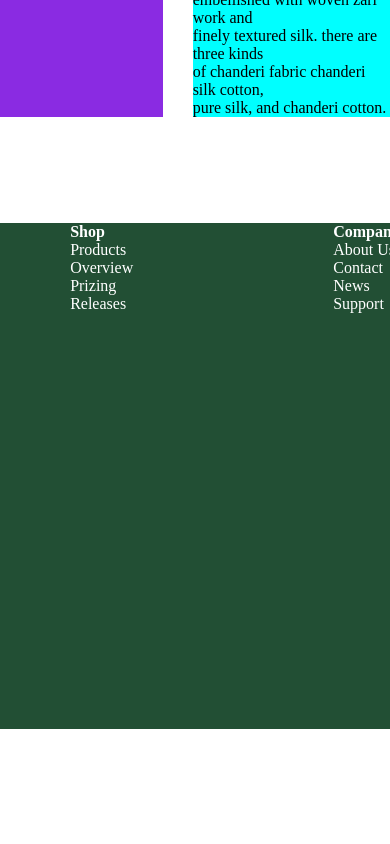
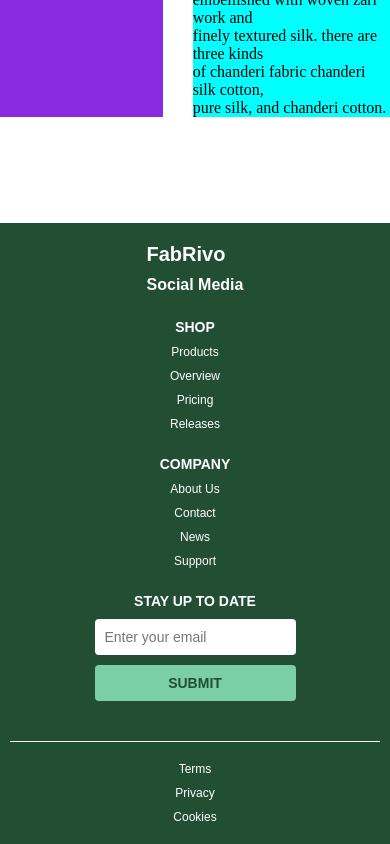
Before and after one commit to Anjana7581/Fabrivo-website, a React (Vite) app in the folder fabrivo-frontend/: page / in a window 390 px wide. Shown: the part 1974-2818 px from the top of the page. Before the commit the page ends 2703 px from the top, so only its background shows below. Built offline with nearby package versions, Linux system fonts and the light colour scheme; no server answers.

Commit message:
footer responsive

```diff
--- a/fabrivo-frontend/src/components/Footer/Footer.css
+++ b/fabrivo-frontend/src/components/Footer/Footer.css
@@ -1,9 +1,216 @@
-.footer-main{
+/* Main Footer Container */
+.footer-main {
     display: flex;
-    list-style: none;
-    justify-content: center;
+    flex-direction: column;
+    align-items: center;
     background-color: #224F34;
     color: white;
-    gap: 200px;
-    height: 60vh;
+    padding: 40px 20px;
+    font-family: Arial, sans-serif;
 }
+
+/* Footer Upper Section */
+.footer-section {
+    display: flex;
+    justify-content: space-between;
+    width: 100%;
+    max-width: 1200px;
+    gap: 50px;
+    margin-bottom: 20px;
+}
+
+/* Footer One: Logo and Social Media */
+.footer-one {
+    flex: 1;
+}
+
+.footer-one h1 {
+    font-size: 32px;
+    margin-bottom: 10px;
+}
+
+.footer-one p {
+    margin: 10px 0;
+    font-weight: bold;
+}
+
+.social-icons {
+    display: flex;
+    gap: 15px;
+}
+
+.social-icons i {
+    font-size: 20px;
+    cursor: pointer;
+    transition: transform 0.3s ease;
+}
+
+.social-icons i:hover {
+    transform: scale(1.1);
+}
+
+/* Footer Two and Three: Links */
+.footer-two,
+.footer-three {
+    flex: 1;
+}
+
+.footer-two h4,
+.footer-three h4 {
+    font-size: 18px;
+    margin-bottom: 10px;
+    font-weight: bold;
+}
+
+.footer-two ul,
+.footer-three ul {
+    list-style: none;
+    padding: 0;
+}
+
+.footer-two ul li,
+.footer-three ul li {
+    margin-bottom: 10px;
+    cursor: pointer;
+    transition: color 0.3s ease;
+}
+
+.footer-two ul li:hover,
+.footer-three ul li:hover {
+    color: #7BCFA6;
+}
+
+/* Footer Four: Subscription Section */
+.footer-four {
+    flex: 1.5;
+}
+
+.footer-four h4 {
+    margin-bottom: 10px;
+    font-size: 18px;
+    font-weight: bold;
+}
+
+.email-subscribe {
+    display: flex;
+    align-items: center;
+    gap: 10px;
+}
+
+.email-subscribe input {
+    flex: 1;
+    padding: 10px;
+    border: none;
+    border-radius: 4px;
+    outline: none;
+    font-size: 14px;
+}
+
+.email-subscribe button {
+    background-color: #7BCFA6;
+    color: #224F34;
+    border: none;
+    padding: 10px 20px;
+    border-radius: 4px;
+    cursor: pointer;
+    font-weight: bold;
+    font-size: 14px;
+    transition: background-color 0.3s ease;
+}
+
+.email-subscribe button:hover {
+    background-color: #65b891;
+}
+
+/* Footer Bottom Section */
+.footer-bottom {
+    display: flex;
+    justify-content: center;
+    gap: 30px;
+    font-size: 14px;
+    border-top: 1px solid white;
+    padding-top: 20px;
+    width: 100%;
+    max-width: 1200px;
+    margin-top: 20px;
+}
+
+.footer-bottom span {
+    cursor: pointer;
+    transition: color 0.3s ease;
+}
+
+.footer-bottom span:hover {
+    color: #7BCFA6;
+}
+/* Media Queries for Responsiveness */
+
+/* For tablets and smaller devices */
+@media (max-width: 768px) {
+    .footer-section {
+        flex-direction: column;
+        align-items: center;
+        gap: 20px;
+    }
+
+    .footer-one h1 {
+        font-size: 24px;
+    }
+
+    .social-icons {
+        justify-content: center;
+    }
+
+    .footer-two,
+    .footer-three,
+    .footer-four {
+        align-items: center;
+        text-align: center;
+    }
+
+    .email-subscribe {
+        flex-direction: column;
+        gap: 10px;
+    }
+
+    .email-subscribe input {
+        width: 100%;
+    }
+
+    .email-subscribe button {
+        width: 100%;
+    }
+}
+
+/* For mobile phones */
+@media (max-width: 480px) {
+    .footer-main {
+        padding: 20px 10px;
+    }
+
+    .footer-one h1 {
+        font-size: 20px;
+    }
+
+    .footer-section {
+        gap: 15px;
+    }
+
+    .footer-two h4,
+    .footer-three h4,
+    .footer-four h4 {
+        font-size: 14px;
+    }
+
+    .footer-two ul li,
+    .footer-three ul li {
+        font-size: 12px;
+    }
+
+    .footer-bottom {
+        flex-direction: column;
+        gap: 10px;
+        font-size: 12px;
+        text-align: center;
+    }
+}
--- a/fabrivo-frontend/src/components/Footer/Footer.jsx
+++ b/fabrivo-frontend/src/components/Footer/Footer.jsx
@@ -1,35 +1,51 @@
-import './Footer.css'
+import './Footer.css';
 
-function Footer(){
-    return(
+function Footer() {
+    return (
         <div className="footer-main">
-
+            <div className="footer-section">
                 <div className="footer-one">
                     <h1>FabRivo</h1>
                     <p>Social Media</p>
-
+                    <div className="social-icons">
+                        <i className="fab fa-twitter"></i>
+                        <i className="fab fa-facebook"></i>
+                        <i className="fab fa-instagram"></i>
+                    </div>
                 </div>
                 <div className="footer-two">
-             <h4>Shop</h4>
+                    <h4>SHOP</h4>
+                    <ul>
                         <li>Products</li>
                         <li>Overview</li>
-             <li>Prizing</li>
+                        <li>Pricing</li>
                         <li>Releases</li>
-
+                    </ul>
                 </div>
                 <div className="footer-three">
-             <h4>Company</h4>
+                    <h4>COMPANY</h4>
+                    <ul>
                         <li>About Us</li>
                         <li>Contact</li>
                         <li>News</li>
                         <li>Support</li>
+                    </ul>
                 </div>
                 <div className="footer-four">
-         <h4>Stay Up To Date</h4>
-         <button type="submit" >Enter Your Email</button>
+                    <h4>STAY UP TO DATE</h4>
+                    <div className="email-subscribe">
+                        <input type="email" placeholder="Enter your email" />
+                        <button type="submit">SUBMIT</button>
                     </div>
                 </div>
-    )
+            </div>
+            <div className="footer-bottom">
+                <span>Terms</span>
+                <span>Privacy</span>
+                <span>Cookies</span>
+            </div>
+        </div>
+    );
 }
 
-export default Footer
+export default Footer;
```
Lines whose indentation alone changed are shown as unchanged.
